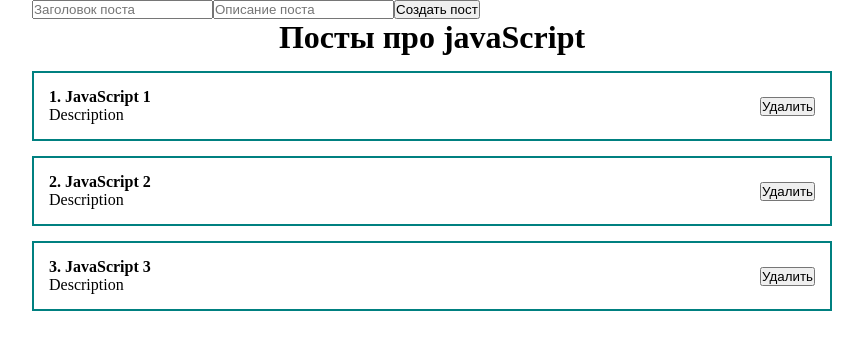
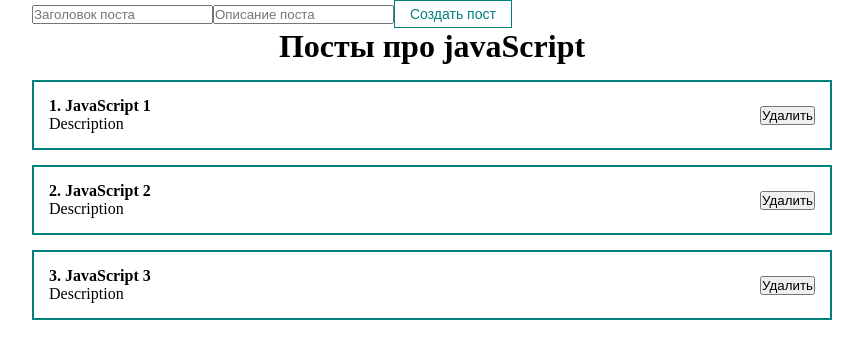
Before and after one commit to weboson/-react-course-UlbiTV, a React (Create React App) app: page / in a window 1280 px wide. Shown: the top 358 px of the page, without its empty margins (208-1071 px from the left). Built offline with nearby package versions, Linux system fonts and the light colour scheme.

Commit message:
Used props.children in MyButton.jsx

```diff
--- a/src/App.js
+++ b/src/App.js
@@ -1,8 +1,8 @@
 import React from 'react';
 import { useState } from 'react';
 import PostList from './components/PostList';
+import MyButton from './components/UI/button/MyButton';
 
-// import styles
 import './styles/App.css';
 
 function App() {
@@ -19,7 +19,7 @@ function App() {
       <form>
         <input type="text" placeholder="Заголовок поста"/>
         <input type="text" placeholder="Описание поста"/>
-        <button>Создать пост</button>
+        <MyButton>Создать пост</MyButton>
       </form>
       <PostList posts={posts} title="Посты про javaScript"/>
     </div>
--- /dev/null
+++ b/src/components/UI/button/MyButton.jsx
@@ -0,0 +1,15 @@
+import React from 'react';
+import classes from './MyButton.module.css'
+//!children
+//children - хранит в себе значение, которое лежит внутри <component> Значение==children </component>
+//children я также использовал в предыдущем проекте на GitHub - https://github.com/weboson/react-ToDoList/src/components/layout/Layout.jsx
+//? Кстати, поиск на GitHub осуществляется при помощи поля "Shearch or jump to ..." - примерный url: https://github.com/weboson/react-ToDoList/search?q=children
+const MyButton = (props) => {
+    return (
+        <button className={classes.myBtn}>
+            {props.children}
+        </button>
+    );
+};
+
+export default MyButton;
--- /dev/null
+++ b/src/components/UI/button/MyButton.module.css
@@ -0,0 +1,8 @@
+.myBtn {
+    padding: 5px 15px;
+    color: teal;
+    font-size: 14px;
+    background: transparent;
+    border: 1px solid teal;
+    cursor: pointer;
+}
```
